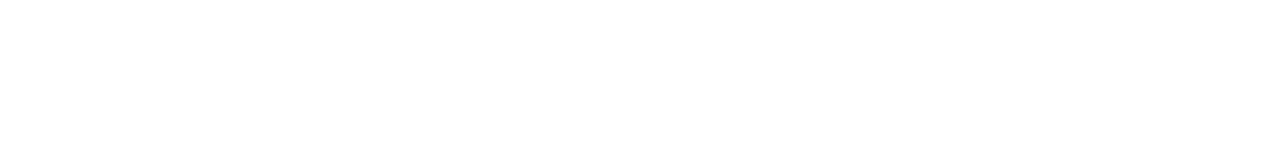
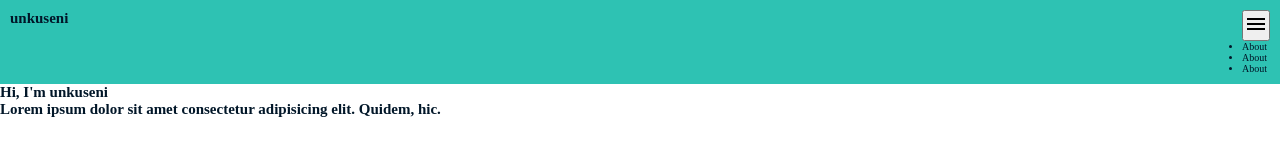
Before and after one commit to unkuseni/gomycode-html, a plain HTML site: page index.html in a window 1280 px wide. Drawn offline with Linux system fonts and the light colour scheme.

Commit message:
Add project plan and update header section in README.md and index.html

```diff
--- a/index.html
+++ b/index.html
@@ -1,12 +1,37 @@
 <!DOCTYPE html>
 <html lang="en">
+
 <head>
   <meta charset="UTF-8">
   <meta name="viewport" content="width=device-width, initial-scale=1.0">
   <link rel="stylesheet" href="style.css">
-  <title>Document</title>
+  <!-- This is the header section of my code
+  It shows my page title and  imports my stylesheet and javascript -->
+  <title>unkuseni's Portfolio</title>
+  <script type="module" src="index.js"></script>
 </head>
+
 <body>
+  <!-- This is the body section of my html page -->
+  <header class="nav-section">
+    <h2><a href="#">unkuseni</a></h2>
+    <nav class="navbar">
+      <button class="mobile-nav-btn"><img src="images/menu.png" alt="harmburger menu"></button>
+      <ul class="nav-list">
+        <li class="nav-item4"><button>close button</button></li>
+        <li class="nav-item2"><a href="#">About</a></li>
+        <li class="nav-item3"><a href="#">About</a></li>
+        <li class="nav-item1"><a href="#">About</a></li>
+      </ul>
+    </nav>
+  </header>
+  <main>
+    <header class="hero-section">
+      <h2>Hi, I'm unkuseni</h2>
+      <h2>Lorem ipsum dolor sit amet consectetur adipisicing elit. Quidem, hic.</h2>
+    </header>
+  </main>
 
 </body>
+
 </html>
--- /dev/null
+++ b/index.js
@@ -0,0 +1,7 @@
+const mobileNavBtn = document.querySelector(".mobile-nav-btn");
+
+
+mobileNavBtn.addEventListener("click", () => {
+	const navList = document.querySelector(".nav-list");
+	navList.classList.toggle("active");
+})
--- a/style.css
+++ b/style.css
@@ -1,3 +1,58 @@
-root {
+:root {
+  --black: hsl(207, 95%, 8%);
+  --white: hsl(0, 0%, 100%);
+  --green: hsl(174, 62%, 47%);
+  --red: hsl(353, 81%, 51%);
+  --brown: hsl(35, 100%, 55%)
+}
 
+*,
+*::before,
+*::after {
+  margin: 0;
+  padding: 0
 }
+
+html {
+  box-sizing: border-box;
+  font-size: 62.5%
+}
+
+body {
+  color: var(--black);
+  background-color: var(--white);
+}
+
+.nav-section {
+  display: flex;
+  justify-content: space-between;
+  padding: 1em;
+  background-color: var(--green);
+}
+
+.active {
+  display: block;
+  background-color: var(--red);
+  position: absolute;
+  top: 0;
+  left: 0;
+  height: 100vh;
+  width: 100vw;
+  z-index: 1;
+}
+
+.nav-item4 {
+  display: none;
+}
+
+
+a,
+a:visited {
+  color: inherit;
+  text-decoration: none;
+}
+
+
+
+
+@media screen and (min-width: 768px) {}
```
Also changed, not shown: images/menu.png (added), 1 other file.
